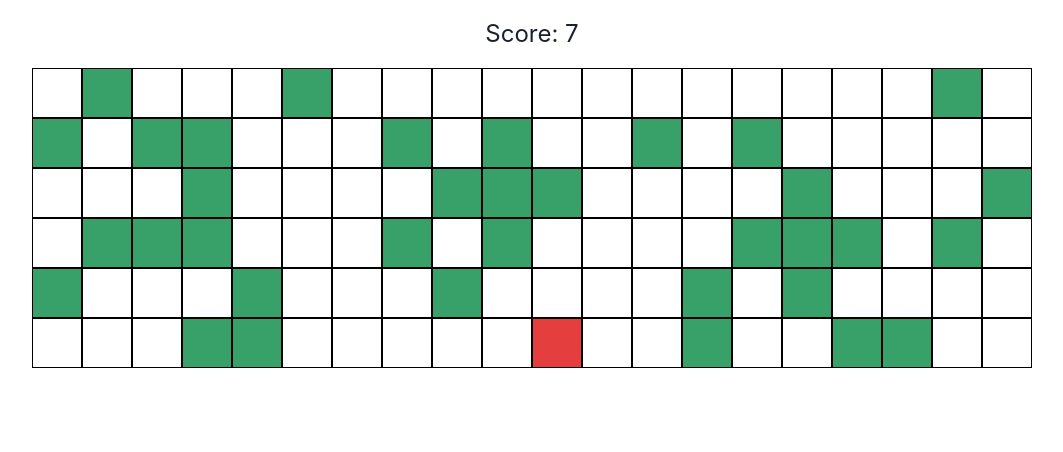
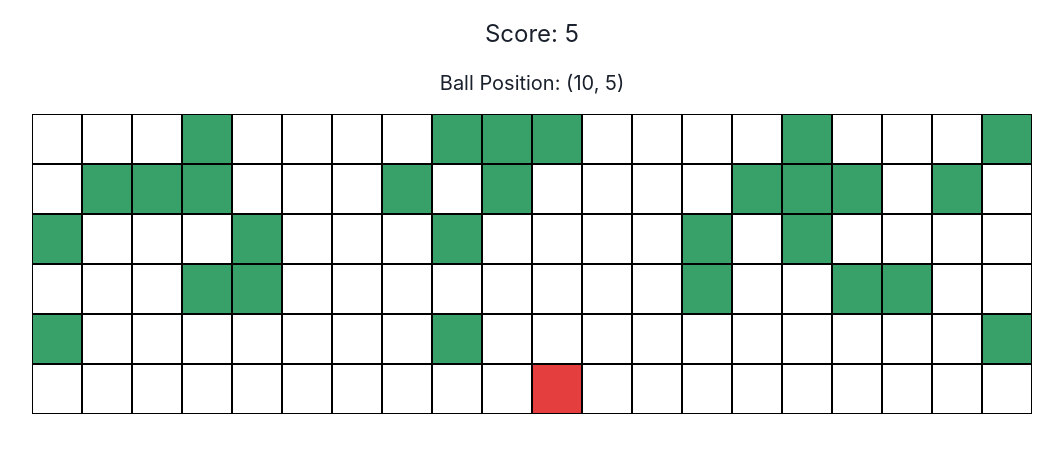
Before and after one commit to GPT-Engineer-App/dodging-red-ball-game, a React (Vite) app: page / in a window 1280 px wide. Shown: the top 452 px of the page, without its empty margins (108-1171 px from the left). Built offline with nearby package versions, Linux system fonts and the light colour scheme.

Commit message:
Added a UI element to display the current position of the red ball in the matrix.
Prompt: exiba na UI qual a posicao atual da bola vermelha na matriz

```diff
--- a/src/pages/Index.jsx
+++ b/src/pages/Index.jsx
@@ -76,6 +76,9 @@ const Index = () => {
   return (
     <VStack p={4} spacing={4}>
       <Text fontSize="2xl">Score: {score}</Text>
+      <Text fontSize="xl">
+        Ball Position: ({ballPosition}, {board[0].length - 1})
+      </Text>
       <Flex justify="center">
         {board.map((row, rowIndex) => (
           <Flex key={rowIndex} direction="column">
```
